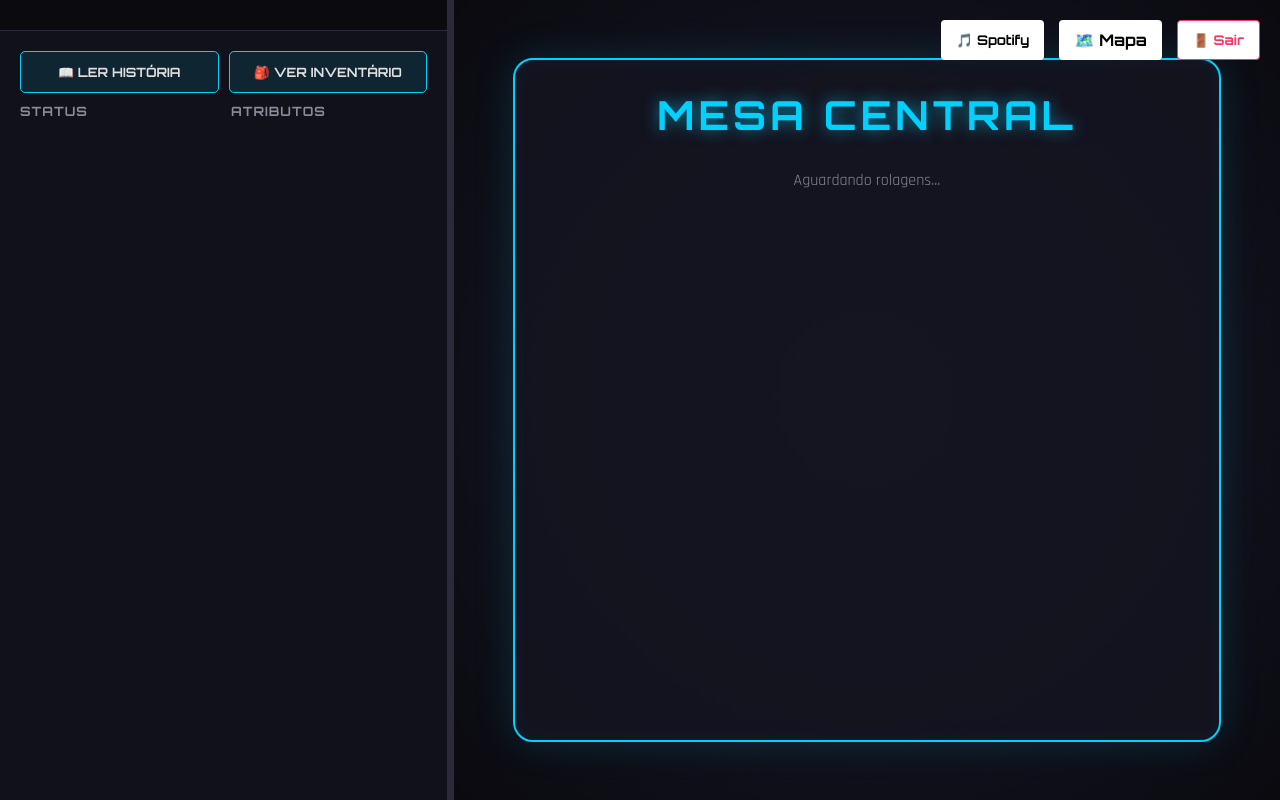
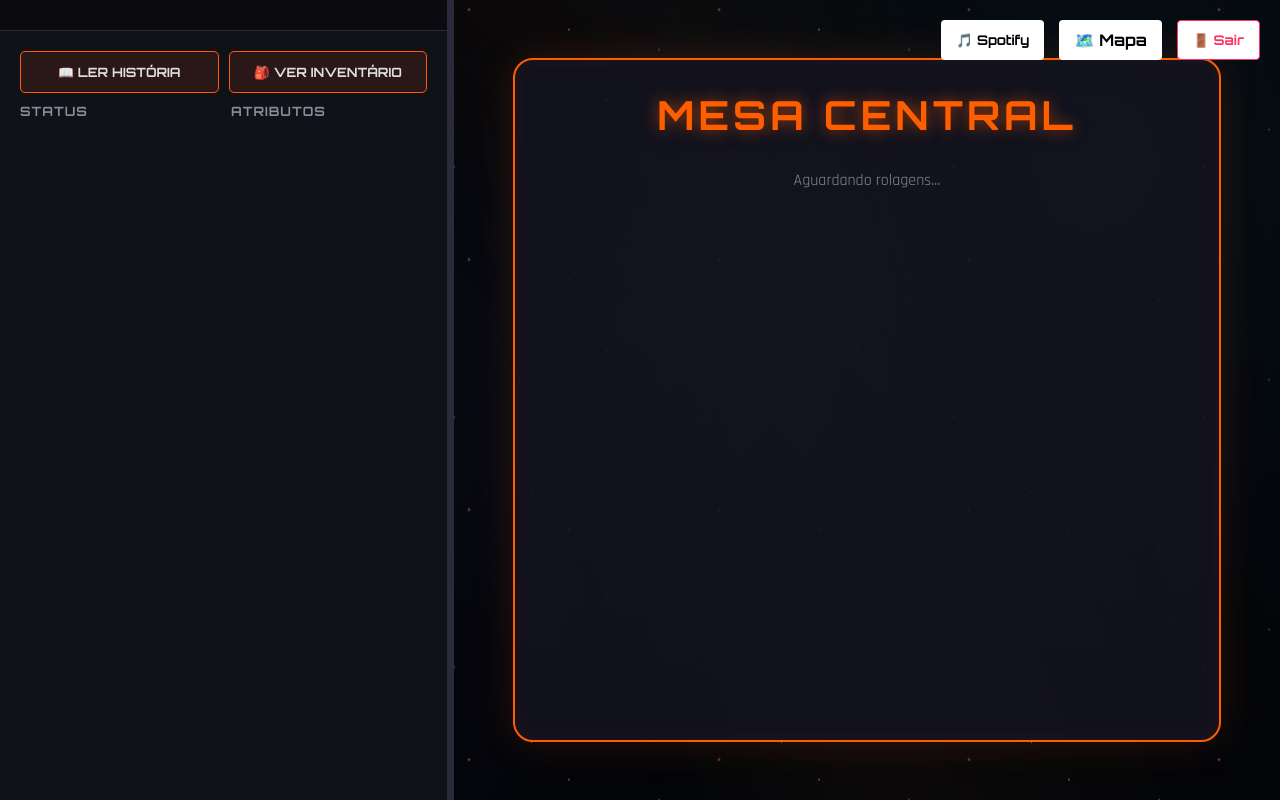
Before and after one commit to KleybsonF/rpg-shinsei, a website with bundled scripts: page mesa.html in a window 1280 px wide. Built offline with nearby package versions, Linux system fonts and the light colour scheme; no server answers; sample sign-in values are in the browser's storage.

Commit message:
style: transforma tema azul no tema espacial laranja (unity space)

```diff
--- a/mesa.css
+++ b/mesa.css
@@ -1,9 +1,9 @@
 :root {
-    --bg-dark: #0a0a0f;
-    --mesa-bg: #151520;
+    --bg-dark: #030509;
+    --mesa-bg: rgba(10, 14, 26, 0.75);
     --border-color: #2a2a3a;
-    --accent-blue: #00d2ff;
-    --accent-blue-hover: #00a8cc;
+    --accent-blue: #ff5e00;
+    --accent-blue-hover: #e04e00;
     --text-main: #e0e0e0;
     --text-muted: #8b8b99;
     --font-heading: 'Orbitron', sans-serif;
@@ -16,8 +16,49 @@
     box-sizing: border-box;
 }
 
+
+/* Background & Effects */
+#space {
+  position: fixed; inset: 0; z-index: 0;
+  background:
+    radial-gradient(circle at 50% 40%, rgba(35, 55, 95, 0.15), transparent 45%),
+    radial-gradient(circle at 15% 70%, rgba(70, 30, 100, 0.1), transparent 35%),
+    radial-gradient(circle at 85% 20%, rgba(30, 90, 120, 0.12), transparent 40%),
+    var(--bg-dark);
+  pointer-events: none;
+}
+
+#stars {
+  position: absolute; inset: -20%; opacity: 0.6;
+  background-image:
+    radial-gradient(1px 1px at 10% 20%, #fff, transparent),
+    radial-gradient(1.5px 1.5px at 30% 80%, rgba(255,255,255,0.8), transparent),
+    radial-gradient(1px 1px at 72% 17%, #fff, transparent),
+    radial-gradient(2px 2px at 90% 72%, rgba(255, 150, 100, 0.9), transparent),
+    radial-gradient(1px 1px at 53% 61%, #fff, transparent),
+    radial-gradient(1.5px 1.5px at 84% 35%, rgba(255,255,255,0.7), transparent),
+    radial-gradient(1px 1px at 15% 65%, #fff, transparent),
+    radial-gradient(2px 2px at 45% 8%, rgba(255, 100, 50, 0.8), transparent),
+    radial-gradient(1px 1px at 66% 88%, #fff, transparent);
+  background-size: 250px 250px;
+  animation: drift 120s linear infinite;
+}
+
+@keyframes drift {
+  from { transform: translateY(0); }
+  to { transform: translateY(-250px); }
+}
+
+#nebula {
+  position: absolute; inset: -15%; filter: blur(30px); opacity: 0.4;
+  background:
+    linear-gradient(118deg, transparent 5%, rgba(255,94,0,0.12) 23%, transparent 39%),
+    linear-gradient(72deg, transparent 43%, rgba(255,150,50,0.1) 56%, transparent 75%);
+}
+
+
 body {
-    background-color: var(--bg-dark);
+    background-color: transparent;
     color: var(--text-main);
     font-family: var(--font-body);
     height: 100vh;
@@ -74,7 +115,7 @@ body {
     flex-direction: column;
     padding: 20px;
     position: relative;
-    background: radial-gradient(circle at center, #1a1a2e 0%, #0a0a0f 100%);
+    background: transparent;
     overflow: hidden;
     align-items: center;
     justify-content: center;
@@ -107,7 +148,7 @@ body {
     background: rgba(21, 21, 32, 0.85);
     border: 2px solid var(--accent-blue);
     border-radius: 20px;
-    box-shadow: 0 0 40px rgba(0, 210, 255, 0.15), inset 0 0 20px rgba(0, 210, 255, 0.05);
+    box-shadow: 0 0 40px rgba(255, 94, 0, 0.15), inset 0 0 20px rgba(255, 94, 0, 0.05);
     display: flex;
     flex-direction: column;
     padding: 30px;
@@ -119,7 +160,7 @@ body {
     color: var(--accent-blue);
     letter-spacing: 4px;
     font-size: 2.5rem;
-    text-shadow: 0 0 15px rgba(0, 210, 255, 0.6);
+    text-shadow: 0 0 15px rgba(255, 94, 0, 0.6);
     margin-bottom: 20px;
 }
 
@@ -185,7 +226,7 @@ body {
     object-fit: cover;
     margin-bottom: 5px;
 }
-.player-slot:hover .player-foto { border-color: var(--accent-blue); box-shadow: 0 0 10px rgba(0, 210, 255, 0.4); }
+.player-slot:hover .player-foto { border-color: var(--accent-blue); box-shadow: 0 0 10px rgba(255, 94, 0, 0.4); }
 
 .player-nome {
     font-family: var(--font-heading);
@@ -269,10 +310,10 @@ body {
 /* Player Panel (Bottom Left) */
 .player-panel {
     width: 100%;
-    background: rgba(0, 210, 255, 0.05);
+    background: rgba(255, 94, 0, 0.05);
     border-top: 1px solid var(--accent-blue);
     padding: 20px;
-    box-shadow: inset 0 20px 20px -20px rgba(0, 210, 255, 0.2);
+    box-shadow: inset 0 20px 20px -20px rgba(255, 94, 0, 0.2);
 }
 .player-panel.hidden { display: none !important; }
 
@@ -372,5 +413,5 @@ body {
 }
 .resizer:hover, .resizer.dragging {
     background-color: var(--accent-blue);
-    box-shadow: 0 0 10px rgba(0, 210, 255, 0.5);
+    box-shadow: 0 0 10px rgba(255, 94, 0, 0.5);
 }
--- a/mesa.html
+++ b/mesa.html
@@ -8,6 +8,11 @@
     <link href="https://fonts.googleapis.com/css2?family=Orbitron:wght@400;500;700&family=Rajdhani:wght@400;500;600;700&display=swap" rel="stylesheet">
 </head>
 <body>
+    <!-- Background Effects -->
+    <div id="space">
+        <div id="stars"></div>
+        <div id="nebula"></div>
+    </div>
     <div class="mesa-wrapper">
         <!-- PAINEL ESQUERDO -->
         <div class="left-pane" id="left-pane">
@@ -27,8 +32,8 @@
 
                 <div class="modal-body custom-scrollbar">
                     <div class="info-section" style="display: flex; gap: 10px; margin-bottom: 10px;">
-    <button id="btn-show-historia" class="btn-primary" style="flex: 1; font-size: 0.8rem; padding: 12px; background-color: rgba(0, 210, 255, 0.1); border: 1px solid var(--accent-blue); color: var(--text-main);">📖 LER HISTÓRIA</button>
-    <button id="btn-show-inventario" class="btn-primary" style="flex: 1; font-size: 0.8rem; padding: 12px; background-color: rgba(0, 210, 255, 0.1); border: 1px solid var(--accent-blue); color: var(--text-main);">🎒 VER INVENTÁRIO</button>
+    <button id="btn-show-historia" class="btn-primary" style="flex: 1; font-size: 0.8rem; padding: 12px; background-color: rgba(255, 94, 0, 0.1); border: 1px solid #ff5e00; color: var(--text-main);">📖 LER HISTÓRIA</button>
+    <button id="btn-show-inventario" class="btn-primary" style="flex: 1; font-size: 0.8rem; padding: 12px; background-color: rgba(255, 94, 0, 0.1); border: 1px solid #ff5e00; color: var(--text-main);">🎒 VER INVENTÁRIO</button>
 </div>
 
                     <div class="status-grid-container">
@@ -113,8 +118,8 @@
     <!-- Modal de Update de Status (Mantido Oculto) -->
     <div id="modal-status-update" class="modal hidden">
         <div class="modal-content" style="max-width: 300px; text-align: center;">
-            <h2 id="modal-status-title" style="color: #00d2ff; margin-bottom: 15px;">Atualizar</h2>
-            <input type="number" id="modal-status-input" style="width: 100%; padding: 10px; margin-bottom: 20px; text-align: center; font-size: 1.2rem; background: rgba(0,0,0,0.5); color: white; border: 1px solid #00d2ff; border-radius: 5px;" min="1">
+            <h2 id="modal-status-title" style="color: #ff5e00; margin-bottom: 15px;">Atualizar</h2>
+            <input type="number" id="modal-status-input" style="width: 100%; padding: 10px; margin-bottom: 20px; text-align: center; font-size: 1.2rem; background: rgba(0,0,0,0.5); color: white; border: 1px solid #ff5e00; border-radius: 5px;" min="1">
             <div style="display: flex; gap: 10px; justify-content: center;">
                 <button id="btn-status-confirm" class="btn-primary" style="flex: 1;">Confirmar</button>
                 <button id="btn-status-cancel" class="btn-secondary" style="flex: 1; background: #333; border: 1px solid var(--border-color); color: white; cursor: pointer; border-radius: 5px; font-family: 'Orbitron', sans-serif;">Cancelar</button>
```
